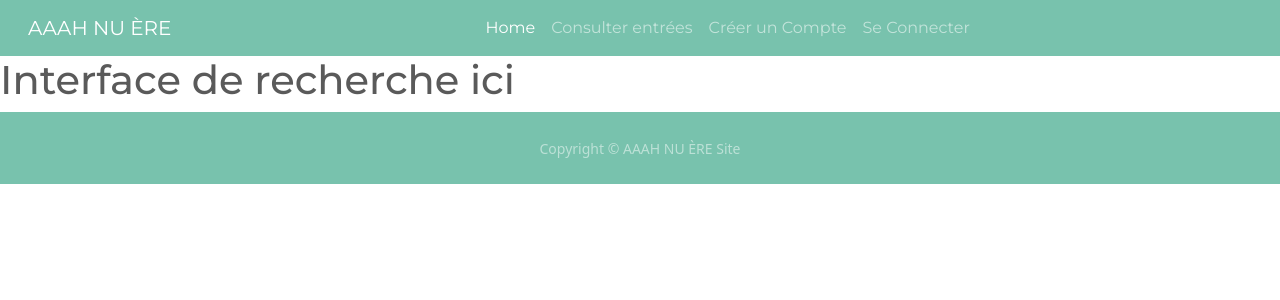
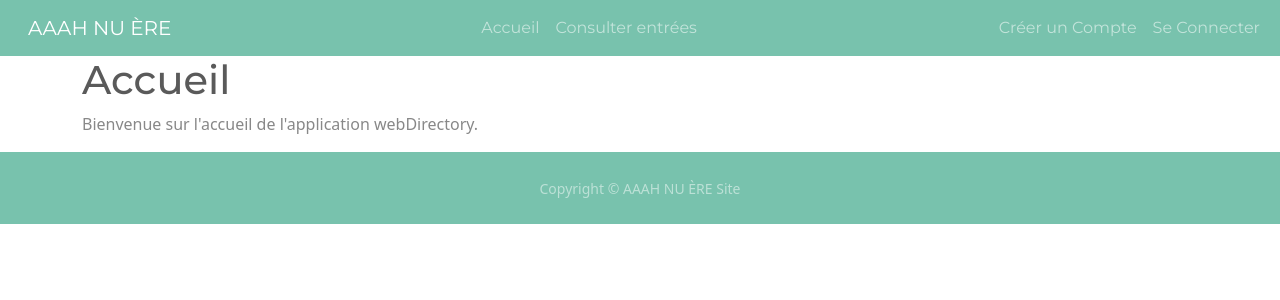
Before and after one commit to ismaelkone1/webDirectory_project, a PHP site: template webDirectory.core/webDirectory.server/src/app/views/home.twig in a window 1280 px wide. Shown: the top 300 px of the page. Run offline with PHP 8.4, Linux system fonts and the light colour scheme; the template is opened without the code that fills it, so the values that code supplies are empty; some libraries are stand-ins or nearby versions.

Commit message:
Changement du style de l'application

```diff
--- a/webDirectory.core/webDirectory.server/src/app/views/authFormulaire.twig
+++ b/webDirectory.core/webDirectory.server/src/app/views/authFormulaire.twig
@@ -18,7 +18,7 @@
             </div>
             <div class="form-group" style="display: flex; justify-content: center; align-items: center;">
                 <p style="margin-right: 5px;">Vous n'avez pas de compte ?</p>
-                <a class="nav-link" href="/register" style="color: #007bff; text-decoration: none;">Créer un compte</a>
+                <p><a class="nav-link" href="{{url_for('register')}}" style="color: #007bff; text-decoration: none;">Créer un compte</a></p>
             </div>
         </form>
     </div>
--- a/webDirectory.core/webDirectory.server/src/app/views/home.twig
+++ b/webDirectory.core/webDirectory.server/src/app/views/home.twig
@@ -5,5 +5,12 @@
 {% endblock %}
 
 {% block body %}
-<h1>Interface de recherche ici </h1>
+	<div class="container">
+		<div class="row">
+			<div class="col-md-12">
+				<h1>Accueil</h1>
+				<p>Bienvenue sur l'accueil de l'application webDirectory.</p>
+			</div>
+		</div>
+	</div>
 {% endblock %}
--- a/webDirectory.core/webDirectory.server/src/app/views/shared/navbar.twig
+++ b/webDirectory.core/webDirectory.server/src/app/views/shared/navbar.twig
@@ -7,9 +7,10 @@
 		<div class="collapse navbar-collapse" id="navbarColor01">
 			<ul class="navbar-nav me-auto mx-auto">
         <li class="nav-item">
-          <a class="nav-link active" href="{{url_for('home')}}">Home
-            <span class="visually-hidden">(current)</span>
-          </a>
+          <a class="nav-link" href="{{url_for('home')}}">Accueil</a>
+        </li>
+				<li class="nav-item">
+					<a class="nav-link" href="{{url_for('entrees')}}">Consulter entrées</a>
 				</li>
 				{% if session.id is defined %}
 					<li class="nav-item">
@@ -19,11 +20,8 @@
 						<a class="nav-link" href="{{url_for('creationServiceGET')}}">Créer services</a>
 					</li>
 				{% endif %}
-
-            <li class="nav-item">
-              <a class="nav-link" href="{{url_for('entrees')}}">Consulter entrées</a>
-            </li>
-
+			</ul>
+			<ul class="navbar-nav ml-auto">
 				{% if session.id is not defined %}
 					<li class="nav-item">
 						<a class="nav-link" href="{{url_for('register')}}">Créer un Compte</a>
```
Lines whose indentation alone changed are shown as unchanged.
